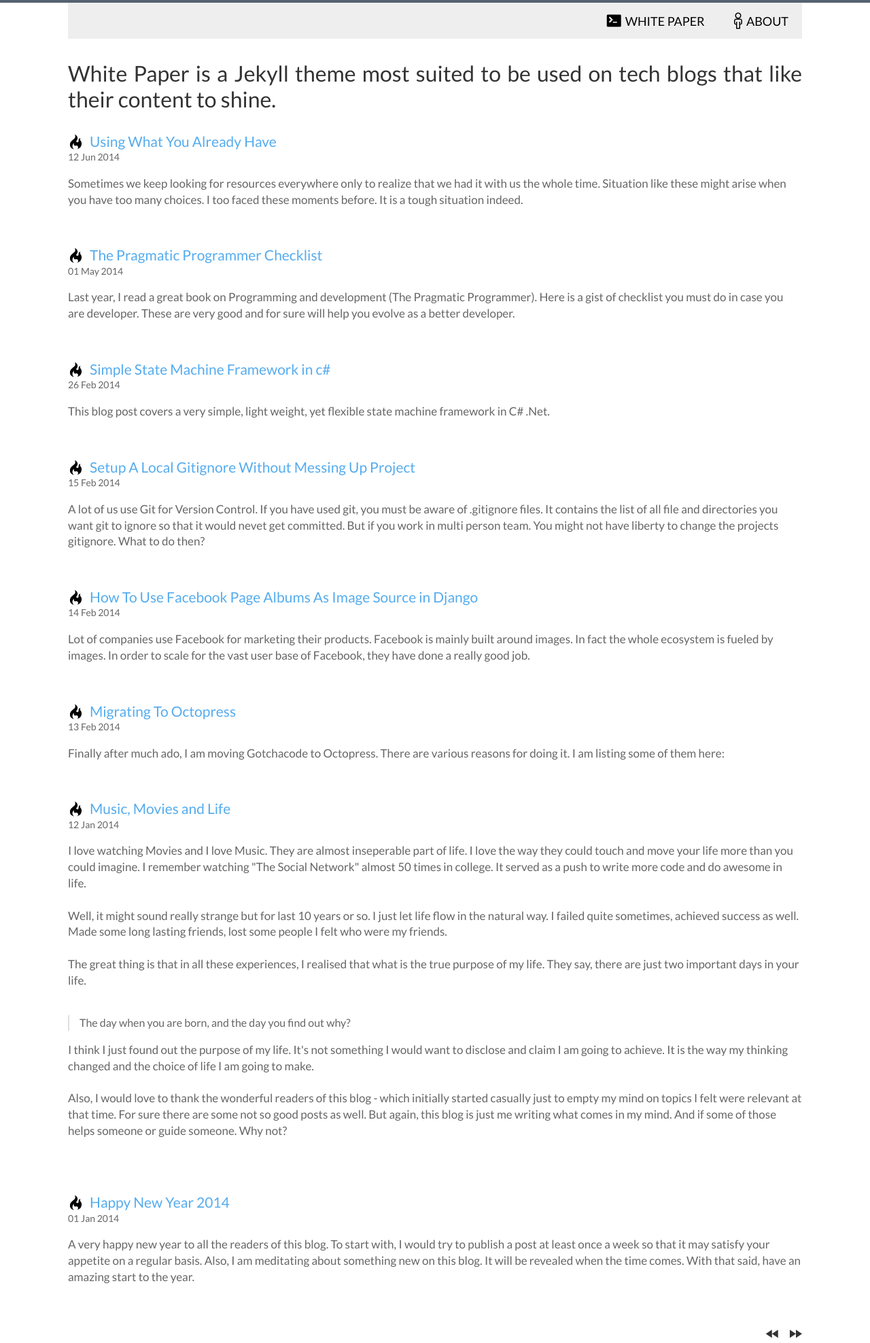
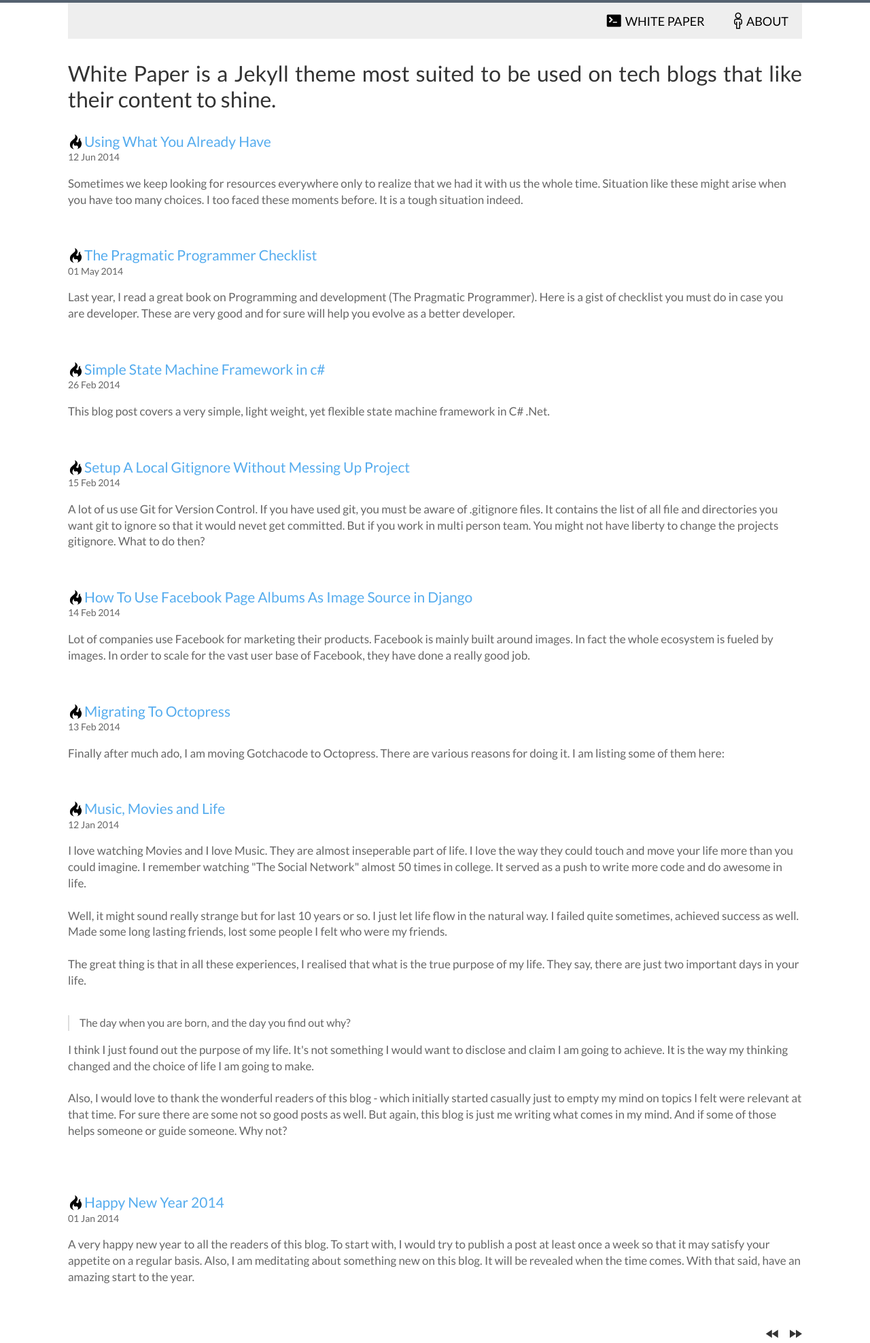
Before and after one commit to kuiwa/blog, a Jekyll site: the page built from index.html, in a window 1280 px wide. Shown: the whole page at 68% size. Built offline with Jekyll 4.4.1, drawn with Linux system fonts in a browser that asks for light colours; the list of posts is cut into pages by our own code.

Commit message:
whitepaper21

```diff
--- a/index.html
+++ b/index.html
@@ -6,7 +6,7 @@ title: A guide to your digital life
 <div class="listing">
     {% for post in site.posts %}
     <div class="post other link">
-      <h2><span class="mega-octicon octicon-flame" style="min-width: 32px;"></span><a href="{{site.baseurl}}{{post.url}}">{{ post.title }}</a></h2>
+      <h2><span class="mega-octicon octicon-flame" style type="min-width: 32px;"></span><a href="{{site.baseurl}}{{post.url}}">{{ post.title }}</a></h2>
       <p class="post-date">{{ post.date | date_to_string }}</p>
 
       <p>{{ post.excerpt }}</p>
```
